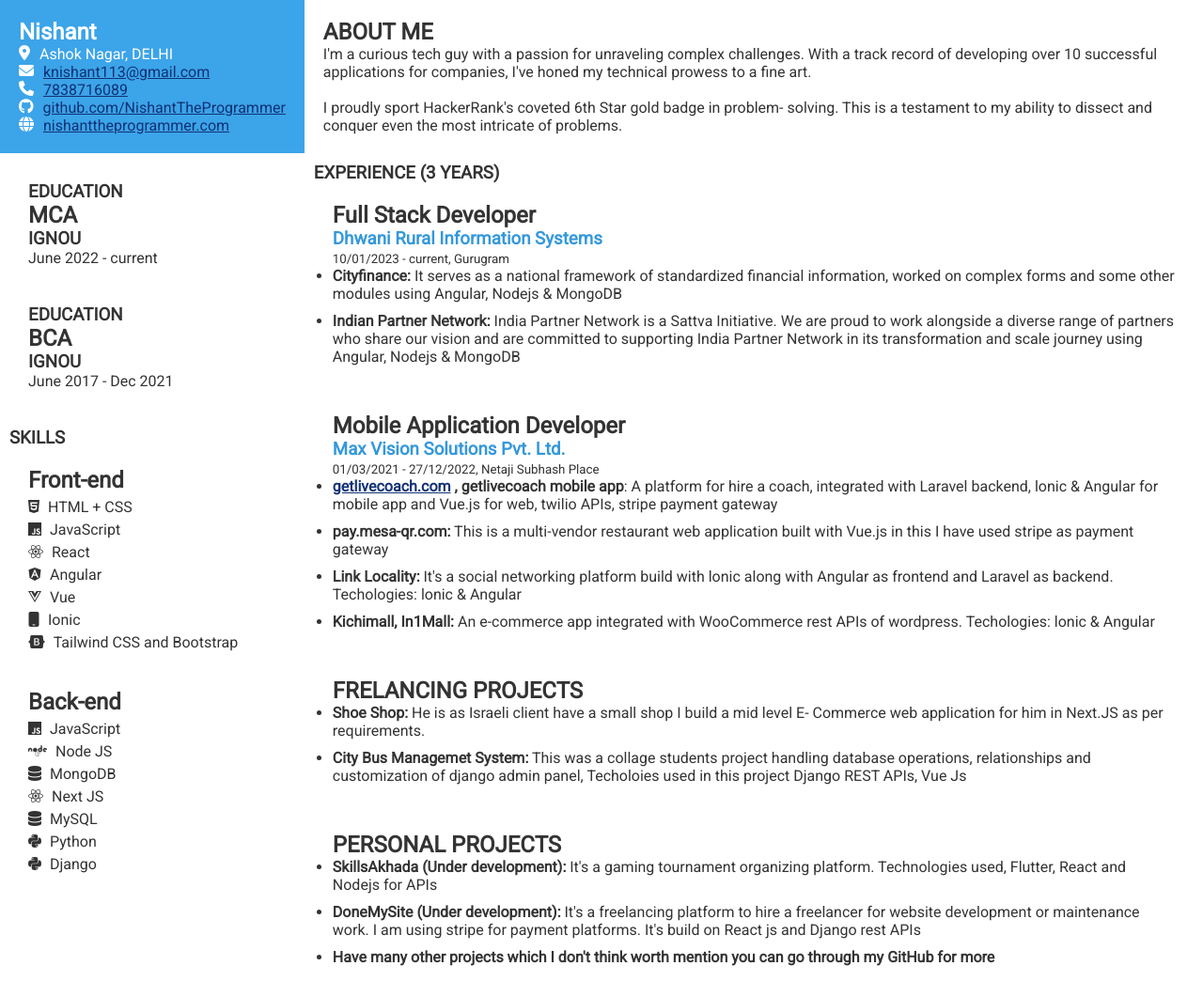
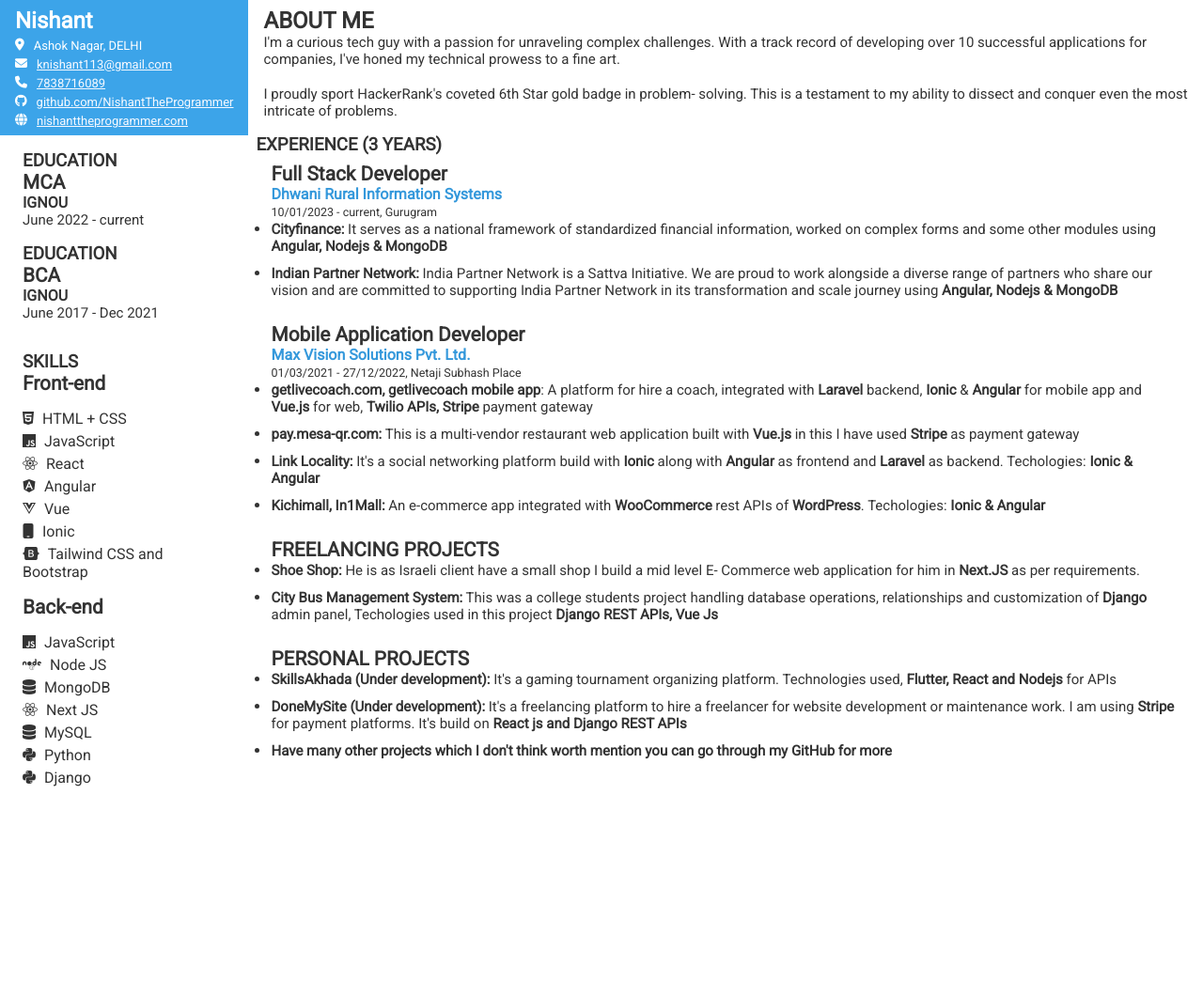
Before and after one commit to NishantTheProgrammer/resume, a plain HTML site: page index.html in a window 1280 px wide. Shown: the whole page at 94% size. After the commit the page ends 853 px from the top, so only its background shows below. Drawn offline with Linux system fonts and the light colour scheme.

Commit message:
updated basic details

```diff
--- a/index.html
+++ b/index.html
@@ -16,7 +16,7 @@
 
 
 <body class="container">
-    <aside>
+    <aside class="left-side">
         <header class="basic">
             <h1>Nishant</h1>
             <ul class="no-bullet">
@@ -46,8 +46,8 @@
             </div>
         </section>
         <section>
-            <h1>SKILLS</h1>
             <div class="skills frontend-skills">
+                <h1>SKILLS</h1>
                 <h2>Front-end</h2>
                 <ul class="no-bullet">
                     <li><i class="fab fa-html5"></i> HTML + CSS</li>
@@ -73,7 +73,7 @@
             </div>
         </section>
     </aside>
-    <aside>
+    <aside class="right-side">
         <header class="aboutme">
             <h1>ABOUT ME</h1>
             <p>I'm a curious tech guy with a passion for unraveling complex challenges. With a track record of
@@ -94,14 +94,13 @@
                     <ul>
                         <li>
                             <p><b>Cityfinance:</b> It serves as a national framework of standardized financial
-                                information, worked on complex forms and some other modules using Angular, Nodejs &
-                                MongoDB</p>
+                                information, worked on complex forms and some other modules using <b>Angular, Nodejs & MongoDB</b></p>
                         </li>
                         <li>
                             <p><b>Indian Partner Network:</b> India Partner Network is a Sattva Initiative. We are proud
                                 to work alongside a diverse range of partners who share our vision and are committed to
-                                supporting India Partner Network in its transformation and scale journey using Angular,
-                                Nodejs & MongoDB</p>
+                                supporting India Partner Network in its transformation and scale journey using <b>Angular,
+                                    Nodejs & MongoDB</b></p>
                         </li>
                     </ul>
                 </div>
@@ -114,39 +113,38 @@
                 <div class="projects">
                     <ul>
                         <li>
-                            <p><b><a href="https://getlivecoach.com/" target="_blank">getlivecoach.com</a> ,
-                                    getlivecoach mobile app</b>: A platform for hire a coach, integrated
-                                with Laravel backend, lonic & Angular for mobile app and Vue.js for web, twilio APIs,
-                                stripe payment gateway</p>
+                            <p><b>getlivecoach.com, getlivecoach mobile app</b>: A platform for hire a coach, integrated
+                                with <b>Laravel</b> backend, <b>Ionic</b> & <b>Angular</b> for mobile app and <b>Vue.js</b> for web, <b>Twilio APIs,
+                                    Stripe</b> payment gateway</p>
                         </li>
                         <li>
                             <p><b>pay.mesa-qr.com:</b> This is a multi-vendor restaurant web application built with
-                                Vue.js in this I have used stripe as payment gateway</p>
+                                <b>Vue.js</b> in this I have used <b>Stripe</b> as payment gateway</p>
                         </li>
                         <li>
-                            <p><b>Link Locality:</b> It's a social networking platform build with lonic along with
-                                Angular as frontend and Laravel as backend. Techologies: lonic & Angular</p>
+                            <p><b>Link Locality:</b> It's a social networking platform build with <b>Ionic</b> along with
+                                <b>Angular</b> as frontend and <b>Laravel</b> as backend. Techologies: <b>Ionic & Angular</b></p>
                         </li>
                         <li>
-                            <p><b>Kichimall, In1Mall:</b> An e-commerce app integrated with WooCommerce rest APIs of
-                                wordpress. Techologies: lonic & Angular</p>
+                            <p><b>Kichimall, In1Mall:</b> An e-commerce app integrated with <b>WooCommerce</b> rest APIs of
+                                <b>WordPress</b>. Techologies: <b>Ionic & Angular</b></p>
                         </li>
                     </ul>
                 </div>
             </div>
 
-            <div class="frelancing">
-                <h2>FRELANCING PROJECTS</h2>
+            <div class="freelancing">
+                <h2>FREELANCING PROJECTS</h2>
                 <div class="projects">
                     <ul>
                         <li>
                             <p><b>Shoe Shop:</b> He is as Israeli client have a small shop I build a mid level E-
-                                Commerce web application for him in Next.JS as per requirements.</p>
+                                Commerce web application for him in <b>Next.JS</b> as per requirements.</p>
                         </li>
                         <li>
-                            <p><b>City Bus Managemet System:</b> This was a collage students project handling database
-                                operations, relationships and customization of django admin panel, Techoloies used in
-                                this project Django REST APIs, Vue Js</p>
+                            <p><b>City Bus Management System:</b> This was a college students project handling database
+                                operations, relationships and customization of <b>Django</b> admin panel, Techologies used in
+                                this project <b>Django REST APIs, Vue Js</b></p>
                         </li>
                     </ul>
                 </div>
@@ -158,12 +156,12 @@
                     <ul>
                         <li>
                             <p><b>SkillsAkhada (Under development):</b> It's a gaming tournament organizing platform.
-                                Technologies used, Flutter, React and Nodejs for APIs</p>
+                                Technologies used, <b>Flutter, React and Nodejs</b> for APIs</p>
                         </li>
                         <li>
                             <p><b>DoneMySite (Under development):</b> It's a freelancing platform to hire a freelancer
-                                for website development or maintenance work. I am using stripe for payment platforms.
-                                It's build on React js and Django rest APIs</p>
+                                for website development or maintenance work. I am using <b>Stripe</b> for payment platforms.
+                                It's build on <b>React js and Django REST APIs</b></p>
                         </li>
                         <li>
                             <p><b>Have many other projects which I don't think worth mention you can go through my
@@ -173,6 +171,7 @@
                 </div>
             </div>
         </section>
+
     </aside>
 </body>
 
--- a/style.css
+++ b/style.css
@@ -3,8 +3,16 @@
     padding: 0;
 }
 
-a {
-    color: #113275;
+
+a, a:visited {
+    color: #f6f9ff;
+}
+
+h2 {
+    font-size: 1.3rem;
+}
+h3 {
+    font-size: 1rem;
 }
 
 
@@ -16,6 +24,11 @@ ul.no-bullet {
 .basic .no-bullet li {
     display: flex;
     gap: 5px;
+    margin-top: 5px;
+    font-size: 13px;
+}
+p {
+    font-size: 15px;
 }
 
 ul.no-bullet i {
@@ -34,7 +47,7 @@ body {
 header,
 section,
 section>div {
-    padding: 20px;
+    padding: .5rem 1rem;
 }
 
 /* Header Styles */
@@ -52,9 +65,11 @@ header.basic {
 
 /* Section Styles */
 section {
-    padding: 10px;
+    padding: .5rem;
 }
-
+.skills h2 {
+    margin-bottom: 1rem;
+}
 .skills ul li {
     margin-top: 5px;
 }
```
